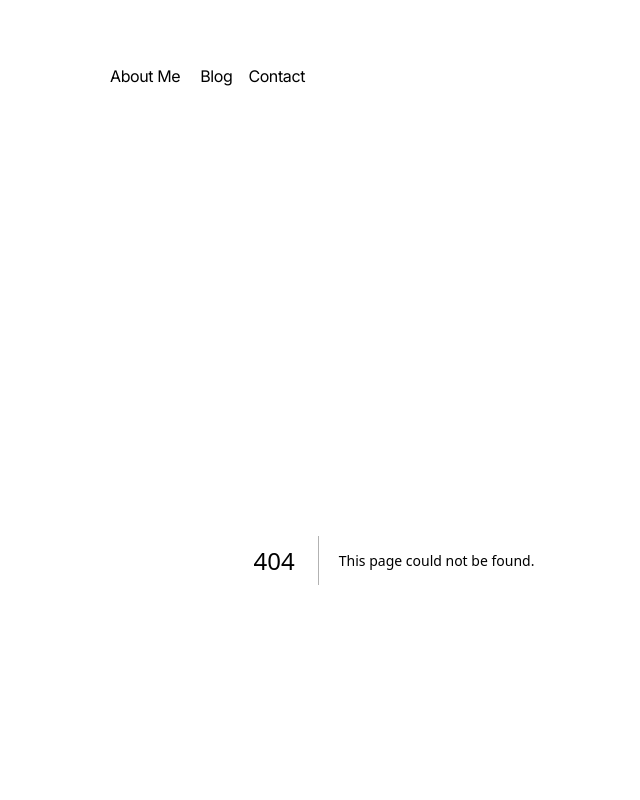
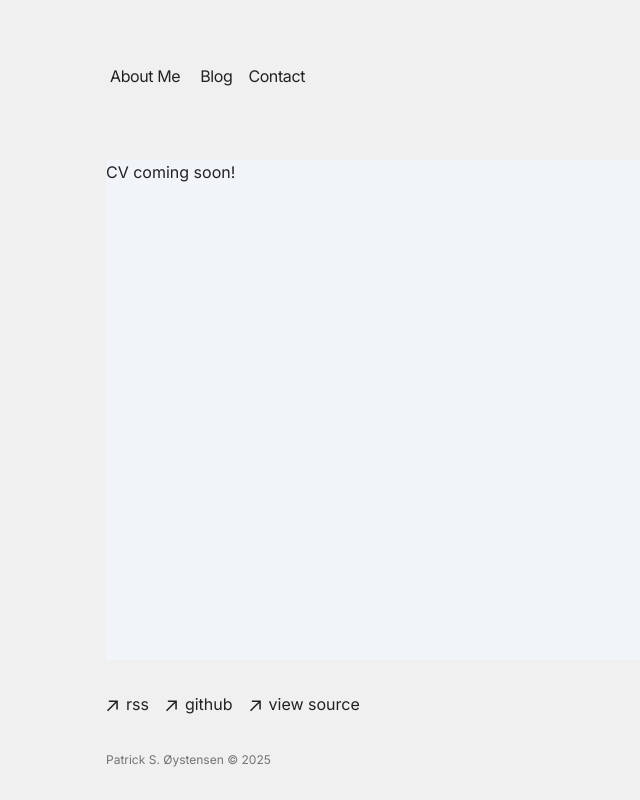
Before and after one commit to PatrickSolberg/personal_web, a Next.js app: page /cv in a window 1280 px wide. Before the commit this address had no page. Shown: the top 800 px of the page, without its empty margins (246-886 px from the left). Built offline with nearby package versions, Linux system fonts and the light colour scheme.

Commit message:
feat: add cv page

```diff
--- /dev/null
+++ b/src/app/cv/page.tsx
@@ -0,0 +1,9 @@
+"use client";
+
+export default function Cv() {
+  return (
+    <div className="flex flex-col min-h-[500px] bg-slate-100">
+      <h1>CV coming soon!</h1>
+    </div>
+  );
+}
```
